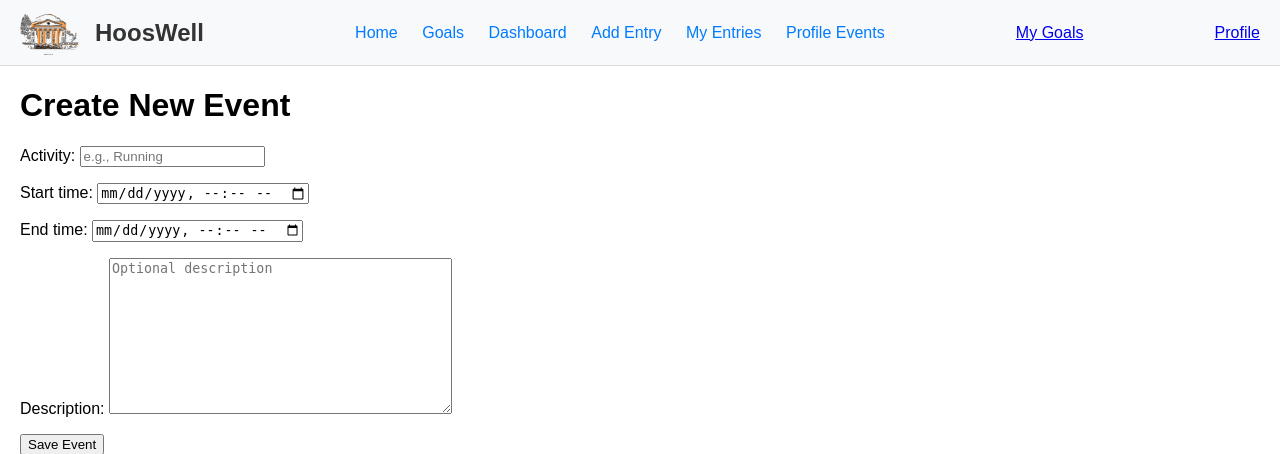
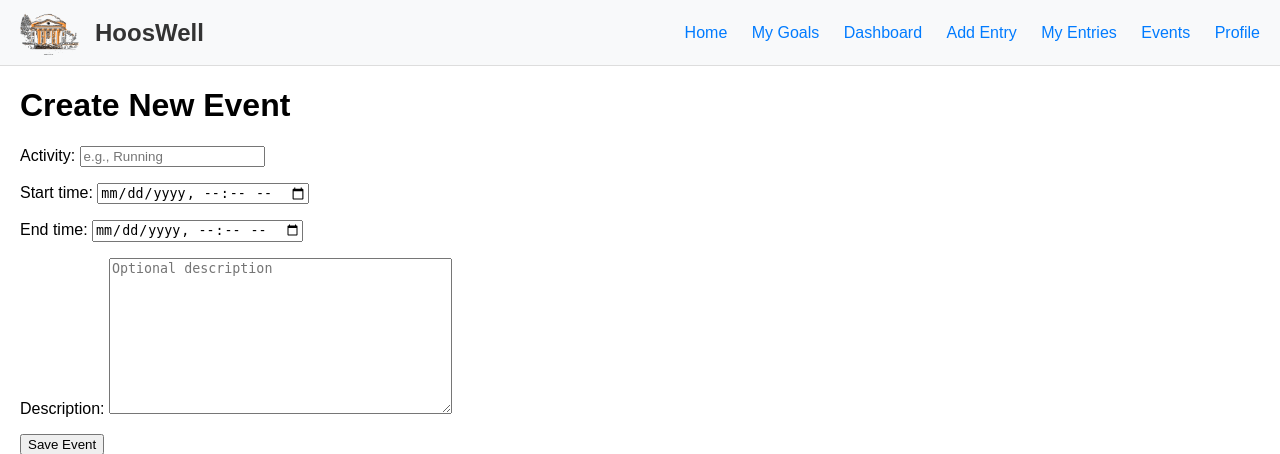
Before and after one commit to feyzzh/cs4750_db_proj, a Django app: page /add_event/ in a window 1280 px wide. Shown: the top 454 px of the page. Run offline with Django 5.2, Linux system fonts and the light colour scheme.

Commit message:
fix navbar

```diff
--- a/cavcore/hooswellapp/templates/_navbar.html
+++ b/cavcore/hooswellapp/templates/_navbar.html
@@ -107,12 +107,11 @@
     </div>
     <div class="navbar-links">
         <a href="{% url 'home' %}">Home</a>
-        <a href="{% url 'goals' %}">Goals</a>
+        <a href="{% url 'goals_manager' %}">My Goals</a>
         <a href="{% url 'nutri_dash' %}">Dashboard</a>
+
         <div class="dropdown">
-            <button class="dropbtn">Add Entry
-              <i class="fa fa-caret-down"></i>
-            </button>
+            <button class="dropbtn">Add Entry <i class="fas fa-caret-down"></i></button>
             <div class="dropdown-content">
                 <a href="{% url 'add_nutrition' %}">Nutrition</a>
                 <a href="{% url 'add_fitness_log' %}">Fitness</a>
@@ -120,25 +119,23 @@
                 <a href="{% url 'add_goal' %}">Goal</a>
             </div>
         </div>
+
         <a href="{% url 'entry_manager' %}">My Entries</a>
+
         <div class="dropdown">
-            <button class="dropbtn">Profile
-              <i class="fa fa-caret-down"></i>
-            </button>
+            <button class="dropbtn">Events <i class="fas fa-caret-down"></i></button>
+            <div class="dropdown-content">
+                <a href="{% url 'add_event' %}">Create Event</a>
+                <a href="{% url 'events' %}">View Events</a>
+            </div>
+        </div>
+
+        <div class="dropdown">
+            <button class="dropbtn">Profile <i class="fas fa-caret-down"></i></button>
             <div class="dropdown-content">
                 <a href="{% url 'profile' %}">Profile</a>
                 <a href="{% url 'logout' %}">Logout</a>
             </div>
         </div>
-            <button class="dropbtn">Events
-              <i class="fa fa-caret-down"></i>
-            </button>
-            <div class="dropdown-content">
-                <a href="{% url 'add_event' %}">Create Event</a>
-                <a href="{% url 'events' %}">View Events</a>
-            </div>
-        </div>
-        <a href="{% url 'goals_manager' %}">My Goals</a>
-        <a href="{% url 'profile' %}">Profile</a>
     </div>
 </nav>
```
